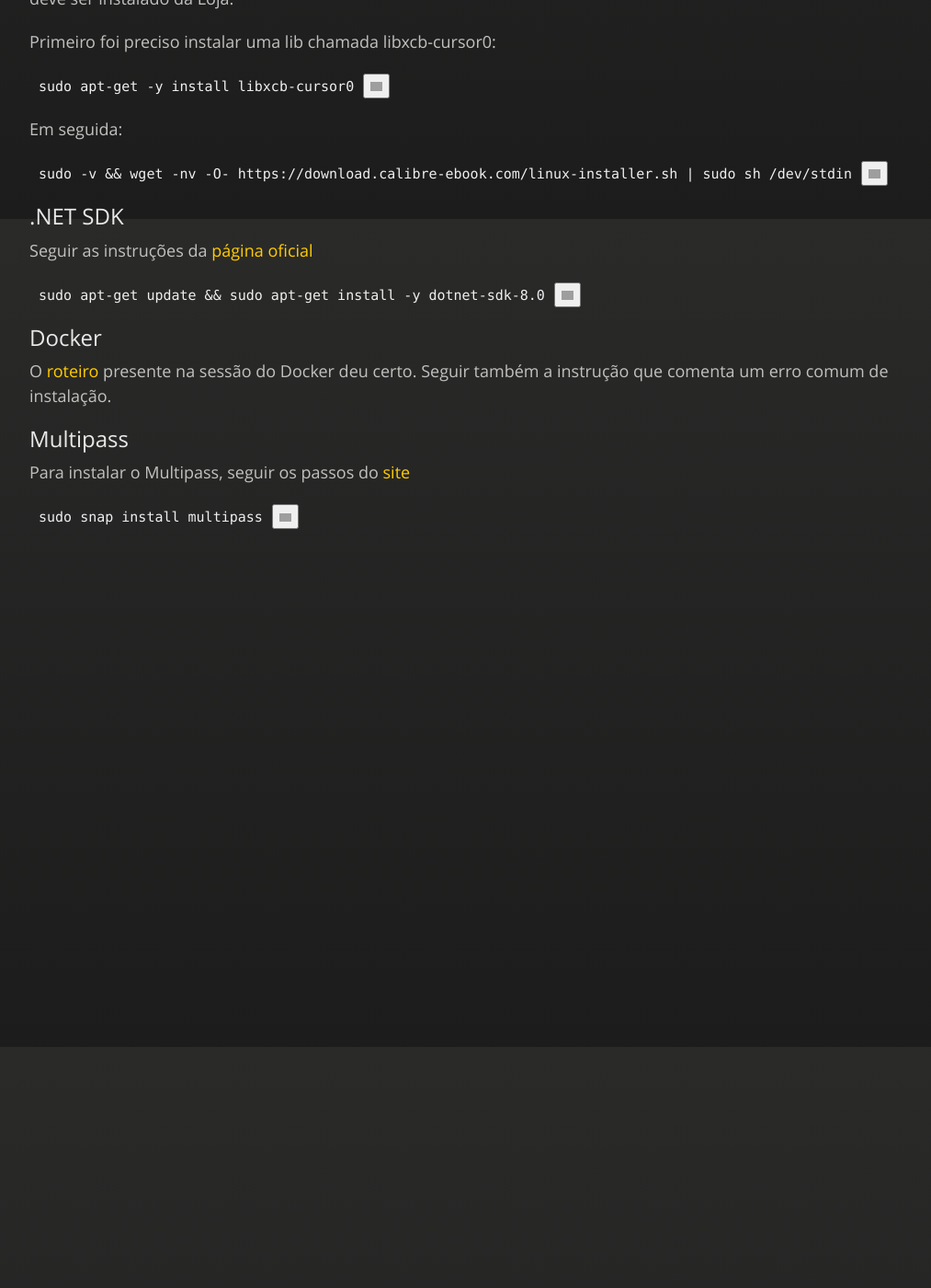
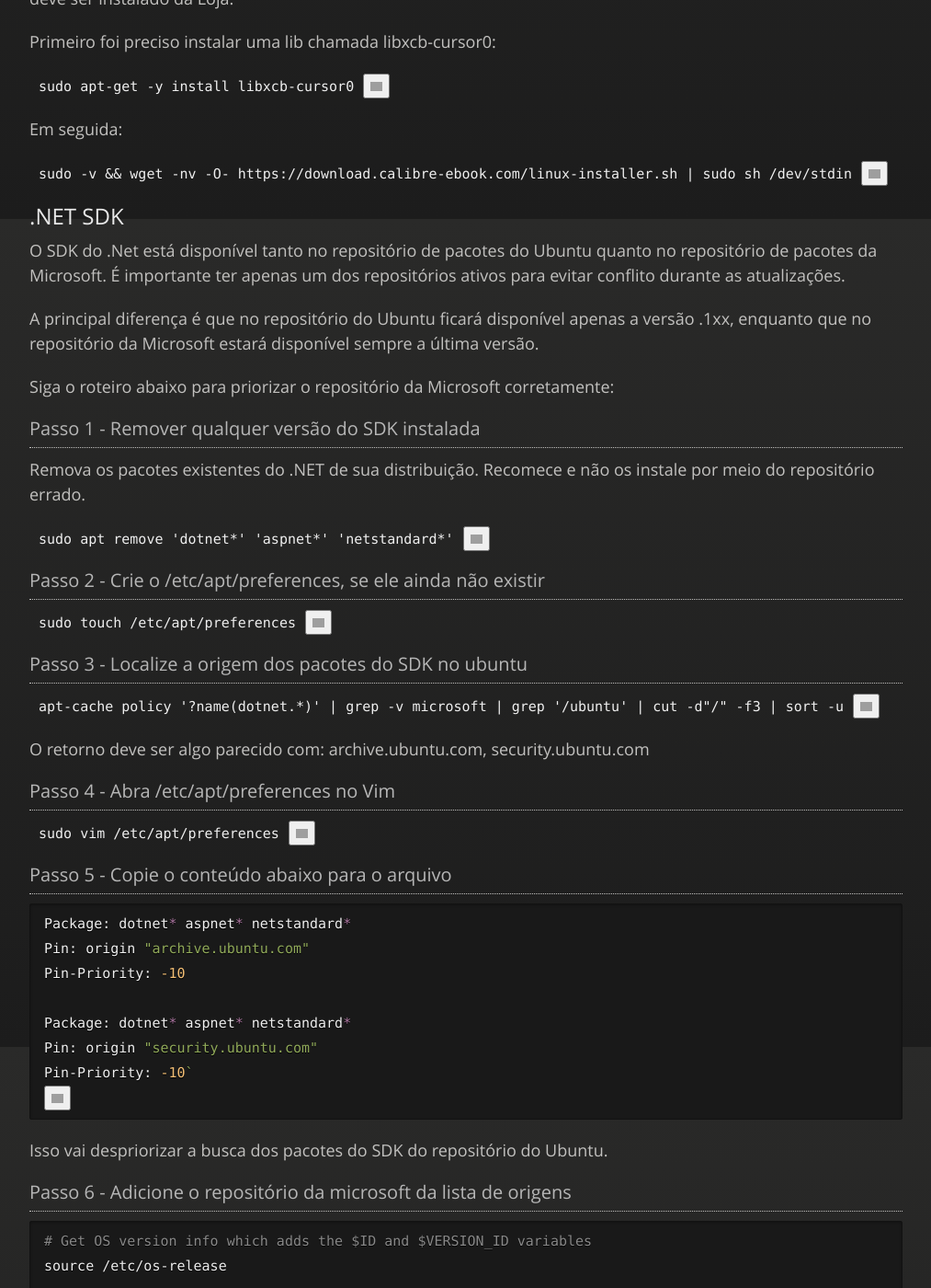
Before and after one commit to JeannAndrade/jeannandrade.github.io, a Jekyll site: the page built from content/linux/aplicativos_instalar/index.md, in a window 1280 px wide and 1400 px high, scrolled down 2462 px. Shown: the whole window at 92% size, without its empty margins (108-1121 px from the left). Built offline with Jekyll 4.4.1, drawn with Linux system fonts in a browser that asks for light colours; nearby versions of some CDN libraries; comment, search, counter and statistics services are not loaded; our own code applies the rules of GitHub Pages for plain Markdown files; before the commit the page ends 3147 px from its top, so only the background shows below that; some of the changed text lies outside the part shown; grey boxes are pictures that could not be loaded.

Commit message:
Melhorias

````diff
--- a/content/linux/aplicativos_instalar/index.md
+++ b/content/linux/aplicativos_instalar/index.md
@@ -103,9 +103,68 @@ Em seguida:
 
 ## .NET SDK
 
-Seguir as instruções da [página oficial](https://learn.microsoft.com/en-us/dotnet/core/install/linux-ubuntu-2310)
+O SDK do .Net está disponível tanto no repositório de pacotes do Ubuntu quanto no repositório de pacotes da Microsoft. É importante ter apenas um dos repositórios ativos para evitar conflito durante as atualizações.
 
-`sudo apt-get update && sudo apt-get install -y dotnet-sdk-8.0`
+A principal diferença é que no repositório do Ubuntu ficará disponível apenas a versão .1xx, enquanto que no repositório da Microsoft estará disponível sempre a última versão.
+
+Siga o roteiro abaixo para priorizar o repositório da Microsoft corretamente:
+
+### Passo 1 - Remover qualquer versão do SDK instalada
+
+Remova os pacotes existentes do .NET de sua distribuição. Recomece e não os instale por meio do repositório errado.
+
+`sudo apt remove 'dotnet*' 'aspnet*' 'netstandard*'`
+
+### Passo 2 - Crie o /etc/apt/preferences, se ele ainda não existir
+
+`sudo touch /etc/apt/preferences`
+
+### Passo 3 - Localize a origem dos pacotes do SDK no ubuntu
+
+`apt-cache policy '?name(dotnet.*)' | grep -v microsoft | grep '/ubuntu' | cut -d"/" -f3 | sort -u`
+
+O retorno deve ser algo parecido com: archive.ubuntu.com, security.ubuntu.com
+
+### Passo 4 - Abra /etc/apt/preferences no Vim
+
+`sudo vim /etc/apt/preferences`
+
+### Passo 5 - Copie o conteúdo abaixo para o arquivo
+
+```bash
+Package: dotnet* aspnet* netstandard*
+Pin: origin "archive.ubuntu.com"
+Pin-Priority: -10
+
+Package: dotnet* aspnet* netstandard*
+Pin: origin "security.ubuntu.com"
+Pin-Priority: -10`
+```
+
+Isso vai despriorizar a busca dos pacotes do SDK do repositório do Ubuntu.
+
+### Passo 6 - Adicione o repositório da microsoft da lista de origens
+
+```bash
+# Get OS version info which adds the $ID and $VERSION_ID variables
+source /etc/os-release
+
+# Download Microsoft signing key and repository
+wget <https://packages.microsoft.com/config/$ID/$VERSION_ID/packages-microsoft-prod.deb> -O packages-microsoft-prod.deb
+
+# Install Microsoft signing key and repository
+sudo dpkg -i packages-microsoft-prod.deb
+
+# Clean up
+rm packages-microsoft-prod.deb
+
+# Update packages
+sudo apt update
+```
+
+### Passo 7 - Instale o SDK novamente, agora a partir do repositório da microsoft
+
+`sudo apt install dotnet-sdk-8.0`
 
 ## Docker
 
````
Also changed, not shown: content/data_intensive_applications/index.md (+29 -6 lines).
